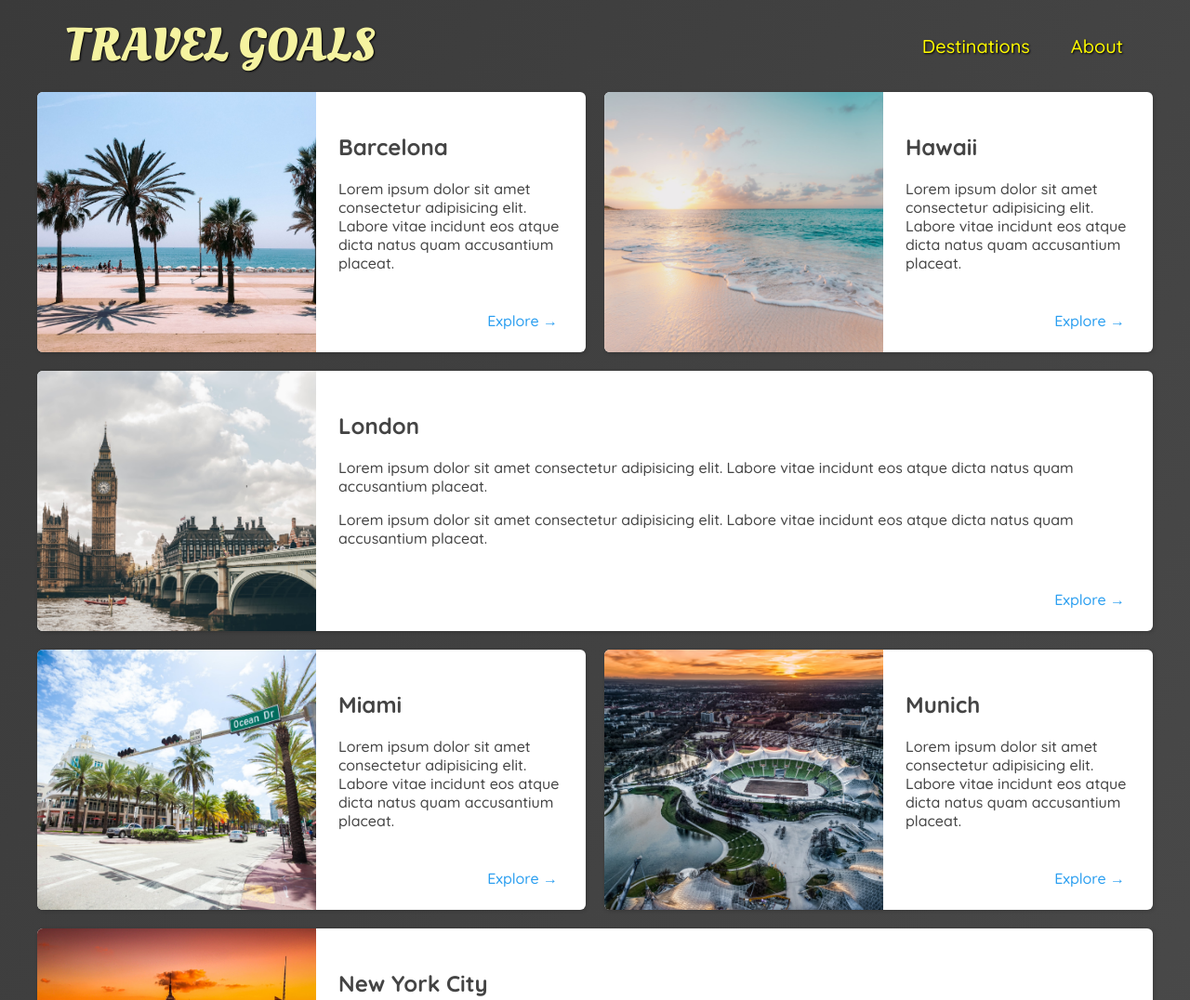
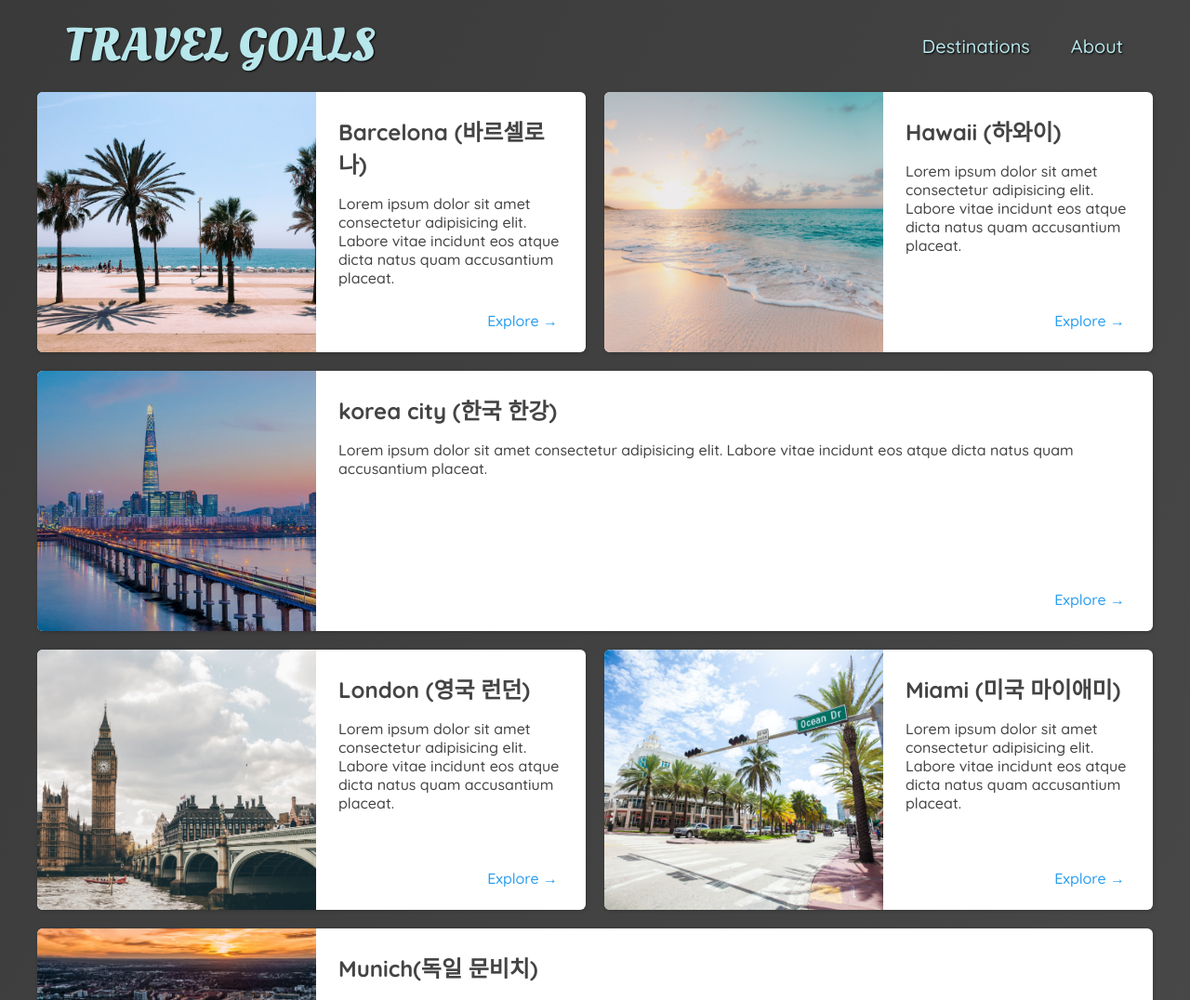
Before and after one commit to Konggwangbae/Travel_site, a plain HTML site: page travel page/places.html in a window 1280 px wide. Shown: the top 1076 px of the page at 93% size. Drawn offline with Linux system fonts and the light colour scheme.

Commit message:
페이지 마무리

```diff
--- a/travel page/places.css
+++ b/travel page/places.css
@@ -1,12 +1,25 @@
 body {
     background: linear-gradient(300deg, rgb(77,77,77), rgb(58, 58, 58));
     color: rgb(68, 68, 68)
+}
+
+#page-logo a {
+    color: rgb(183, 230, 235);
 }
 
 header {
     position: static;
     /* 포지션의 기본값 places.css에 코드 입력한 이유는?
     shared.css에서 header 부분에 position: absolute;를 설정해 두었기 때문에 places.html에서도 적용이 되서 기본값으로 처리를 하기 위해서 입력을 함.*/
+}
+
+header a{
+    color: rgb(183, 230, 235);
+}
+
+header nav a:hover {
+    background-color: rgb(183, 230, 235);
+    color: rgb(59, 59, 59);
 }
 
 main ul {
@@ -23,6 +36,10 @@ li:nth-of-type(3) {
 }
 
 li:nth-of-type(6) {
+    grid-column: 1 / span 2;
+}
+
+li:nth-of-type(9) {
     grid-column: 1 / span 2;
 }
 
@@ -48,6 +65,10 @@ main li img {
     justify-content: space-between;
 }
 
+.item-content h2 {
+    margin: 0;
+}
+
 .actions {
     text-align: right;
 }
--- a/travel page/places.html
+++ b/travel page/places.html
@@ -2,6 +2,7 @@
 <html lang="en">
     <head>
         <meta charset="UTF-8">
+        <meta name="viewport" content="width=device-width, initial-scale=1.0">
         <link
             href="https://fonts.googleapis.com/css2?family=Raleway:wght@700&family=Oleo+Script:wght@700&family=Quicksand:wght@300;500;700&display=swap"
             rel="stylesheet"/>
@@ -33,7 +34,7 @@
                     <img src="images/places/barcelona.jpg" alt="City of Barcelona"/>
                     <div class="item-content">
                         <div>
-                            <h2>Barcelona</h2>
+                            <h2>Barcelona (바르셀로나)</h2>
                             <p>
                                 Lorem ipsum dolor sit amet consectetur adipisicing elit. Labore vitae incidunt
                                 eos atque dicta natus quam accusantium placeat.
@@ -48,7 +49,7 @@
                     <img src="images/places/hawaii.jpg" alt="Hawaii beach"/>
                     <div class="item-content">
                         <div>
-                            <h2>Hawaii</h2>
+                            <h2>Hawaii (하와이)</h2>
                             <p>
                                 Lorem ipsum dolor sit amet consectetur adipisicing elit. Labore vitae incidunt
                                 eos atque dicta natus quam accusantium placeat.
@@ -59,15 +60,28 @@
                         </div>
                     </div>
                 </li>
+
+                <li>
+                    <img src="images/places/korea.png" alt="korea city"/>
+                    <div class="item-content">
+                        <div>
+                            <h2>korea city (한국 한강)</h2>
+                            <p>
+                                Lorem ipsum dolor sit amet consectetur adipisicing elit. Labore vitae incidunt
+                                eos atque dicta natus quam accusantium placeat.
+                            </p>
+                        </div>
+                        <div class="actions">
+                            <a href="https://en.wikipedia.org/wiki/Bali">Explore &#x2192</a>
+                        </div>
+                    </div>
+                </li>
+
                 <li>
                     <img src="images/places/london.jpg" alt="London city"/>
                     <div class="item-content">
                         <div>
-                            <h2>London</h2>
-                            <p>
-                                Lorem ipsum dolor sit amet consectetur adipisicing elit. Labore vitae incidunt
-                                eos atque dicta natus quam accusantium placeat.
-                            </p>
+                            <h2>London (영국 런던)</h2>
                             <p>
                                 Lorem ipsum dolor sit amet consectetur adipisicing elit. Labore vitae incidunt
                                 eos atque dicta natus quam accusantium placeat.
@@ -82,7 +96,7 @@
                     <img src="images/places/miami.jpg" alt="Miami streets"/>
                     <div class="item-content">
                         <div>
-                            <h2>Miami</h2>
+                            <h2>Miami (미국 마이애미)</h2>
                             <p>
                                 Lorem ipsum dolor sit amet consectetur adipisicing elit. Labore vitae incidunt
                                 eos atque dicta natus quam accusantium placeat.
@@ -97,7 +111,7 @@
                     <img src="images/places/munich.jpg" alt="Munich football stadium"/>
                     <div class="item-content">
                         <div>
-                            <h2>Munich</h2>
+                            <h2>Munich(독일 문비치)</h2>
                             <p>
                                 Lorem ipsum dolor sit amet consectetur adipisicing elit. Labore vitae incidunt
                                 eos atque dicta natus quam accusantium placeat.
@@ -112,7 +126,7 @@
                     <img src="images/places/new-york-city.jpg" alt="New York City skyline"/>
                     <div class="item-content">
                         <div>
-                            <h2>New York City</h2>
+                            <h2>New York City(미국 뉴욕)</h2>
                             <p>
                                 Lorem ipsum dolor sit amet consectetur adipisicing elit. Labore vitae incidunt
                                 eos atque dicta natus quam accusantium placeat.
@@ -127,7 +141,7 @@
                     <img src="images/places/paris.jpg" alt="Paris city"/>
                     <div class="item-content">
                         <div>
-                            <h2>Paris</h2>
+                            <h2>Paris(파리 에펠탑)</h2>
                             <p>
                                 Lorem ipsum dolor sit amet consectetur adipisicing elit. Labore vitae incidunt
                                 eos atque dicta natus quam accusantium placeat.
@@ -142,7 +156,7 @@
                     <img src="images/places/sydney.jpg" alt="Sydney beach"/>
                     <div class="item-content">
                         <div>
-                            <h2>Sydney</h2>
+                            <h2>Sydney(호주 시드니)</h2>
                             <p>
                                 Lorem ipsum dolor sit amet consectetur adipisicing elit. Labore vitae incidunt
                                 eos atque dicta natus quam accusantium placeat.
@@ -157,7 +171,7 @@
                     <img src="images/places/tokyo.jpg" alt="Tokyo skyline"/>
                     <div class="item-content">
                         <div>
-                            <h2>Tokyo</h2>
+                            <h2>Tokyo(일본 도쿄)</h2>
                             <p>
                                 Lorem ipsum dolor sit amet consectetur adipisicing elit. Labore vitae incidunt
                                 eos atque dicta natus quam accusantium placeat.
@@ -172,7 +186,7 @@
                     <img src="images/places/bali.jpg" alt="Bali beach"/>
                     <div class="item-content">
                         <div>
-                            <h2>Bali</h2>
+                            <h2>Bali (인도네시아 발리)</h2>
                             <p>
                                 Lorem ipsum dolor sit amet consectetur adipisicing elit. Labore vitae incidunt
                                 eos atque dicta natus quam accusantium placeat.
@@ -183,6 +197,7 @@
                         </div>
                     </div>
                 </li>
+
             </ul>
 
         </main>
--- a/travel page/shared.css
+++ b/travel page/shared.css
@@ -52,7 +52,7 @@ header a {
     /* 글자 뒤 그림자 생성 */
 }
 
-header a:hover {
+header nav a:hover {
     color: rgb(77, 77, 77);
     background-color: rgb(255, 251, 0);
 }
```
